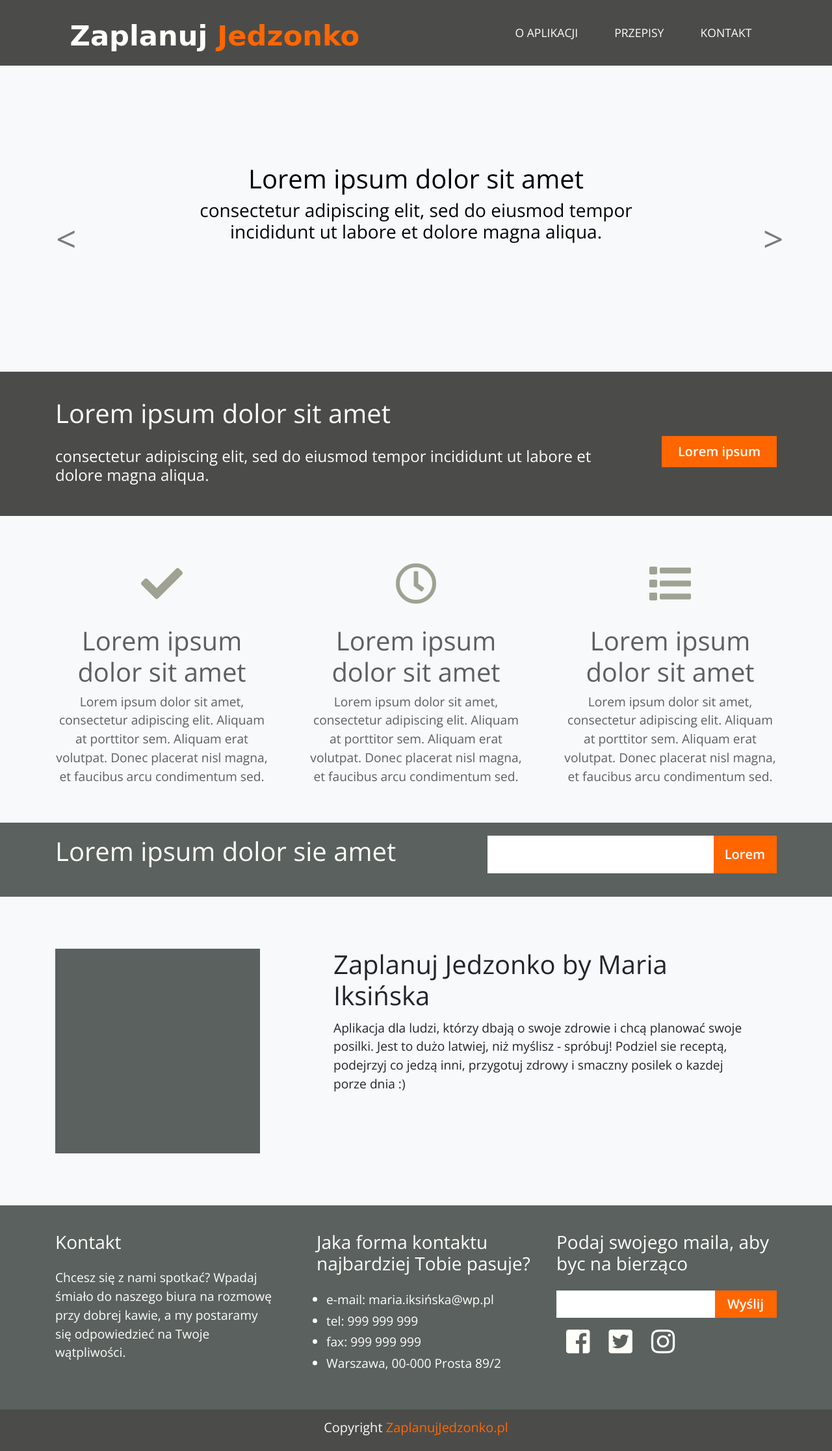
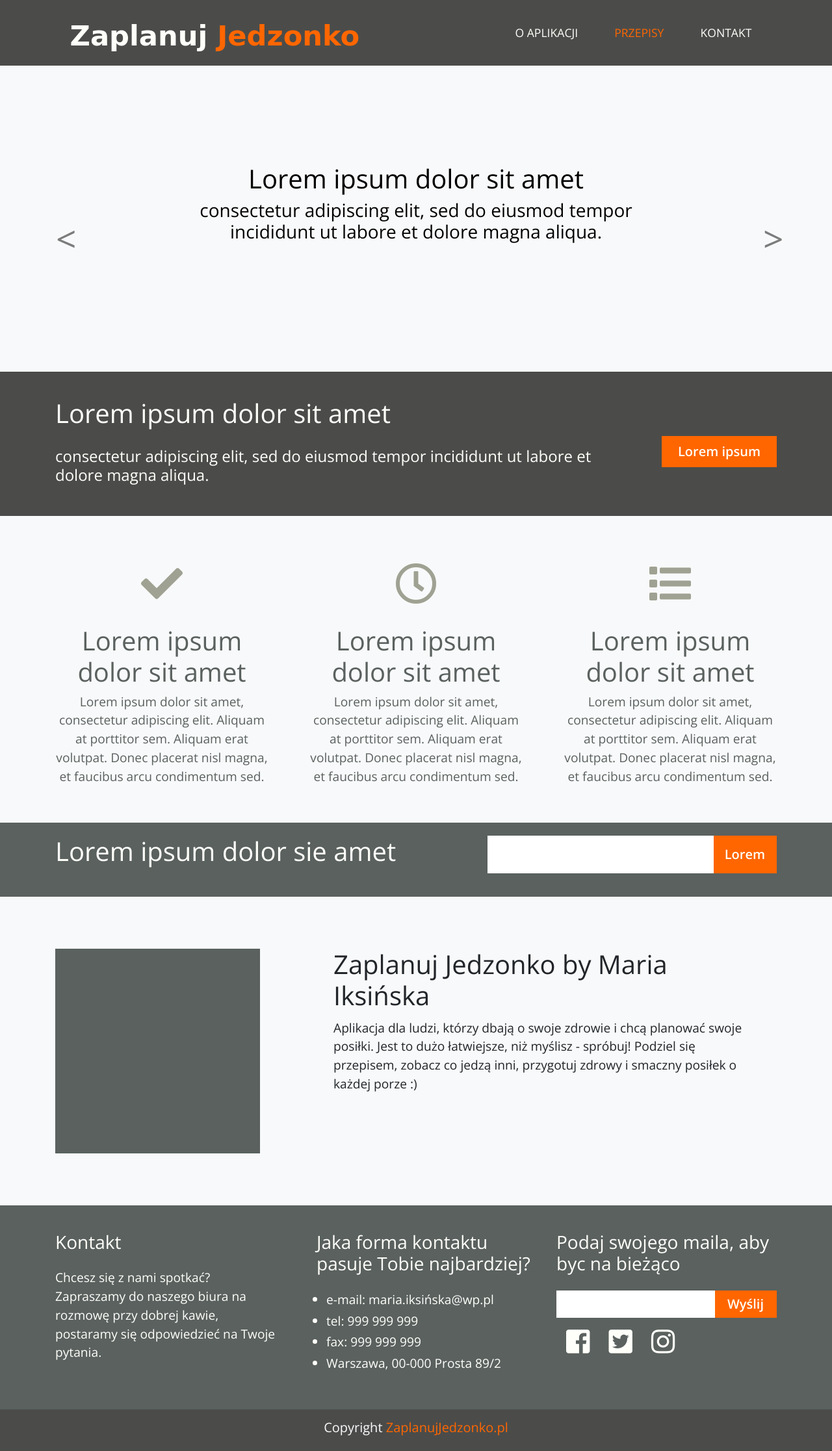
Before and after one commit to JoannaGradowska/CL-ScrumLabProject, a Django app: template jedzonko/templates/index.html in a window 1280 px wide. Shown: the whole page at 65% size. Run offline with Django 3.2, Linux system fonts and the light colour scheme; the template is opened without the code that fills it, so the values that code supplies are empty; some libraries are stand-ins or nearby versions; some web fonts are replaced.

Commit message:
zad1.4 przepisy u mnie dziala dzieki Asi

```diff
--- a/jedzonko/templates/index.html
+++ b/jedzonko/templates/index.html
@@ -33,7 +33,7 @@
                     <a class="nav-link" href="#about">o aplikacji</a>
                 </li>
                 <li class="nav-item ml-4">
-                    <a class="nav-link disabled" href="recipes.html">Przepisy</a>
+                    <a class="nav-link active" href="/recipe/list/">Przepisy</a>
                 </li>
                 <li class="nav-item ml-4">
                     <a class="nav-link disabled" href="#contact">Kontakt</a>
@@ -156,8 +156,7 @@
 
                 <div class="col-7 ml-4">
                     <h1 class="pb-1">Zaplanuj Jedzonko by Maria Iksińska</h1>
-                    <p>Aplikacja dla ludzi, którzy dbają o swoje zdrowie i chcą planować swoje posilki. Jest to dużo latwiej, niż myślisz - spróbuj! Podziel sie receptą, podejrzyj
-                        co jedzą inni, przygotuj zdrowy i smaczny posilek o kazdej porze dnia :)
+                    <p>Aplikacja dla ludzi, którzy dbają o swoje zdrowie i chcą planować swoje posiłki. Jest to dużo łatwiejsze, niż myślisz - spróbuj! Podziel się przepisem, zobacz co jedzą inni, przygotuj zdrowy i smaczny posiłek o każdej porze :)
 
                     </p>
                 </div>
@@ -171,10 +170,10 @@
                 <div class="col">
                     <h3 class="mb-4">Kontakt</h3>
                     <p>Chcesz się z nami spotkać?
-Wpadaj śmiało do naszego biura na rozmowę przy dobrej kawie, a my postaramy się odpowiedzieć na Twoje wątpliwości.</p>
+Zapraszamy do naszego biura na rozmowę przy dobrej kawie, postaramy się odpowiedzieć na Twoje pytania.</p>
                 </div>
                 <div class="col pl-4 ml-4">
-                    <h3 class="mb-4">Jaka forma kontaktu najbardziej Tobie pasuje?</h3>
+                    <h3 class="mb-4">Jaka forma kontaktu pasuje Tobie najbardziej?</h3>
                     <ul class="container">
                         <li>e-mail: maria.iksińska@wp.pl</li>
                         <li>tel: 999 999 999</li>
@@ -183,7 +182,7 @@ Wpadaj śmiało do naszego biura na rozmowę przy dobrej kawie, a my postaramy s
                     </ul>
                 </div>
                 <div class="col">
-                    <h3 class="mb-4">Podaj swojego maila, aby byc na bierząco</h3>
+                    <h3 class="mb-4">Podaj swojego maila, aby byc na bieżąco</h3>
                     <div class="input-group mb-3">
                         <input type="text" class="form-control border-0 rounded-0" placeholder=""
                             aria-label="Recipient's username" aria-describedby="basic-addon2">
--- a/scrumlab/urls.py
+++ b/scrumlab/urls.py
@@ -15,13 +15,14 @@ Including another URLconf
 """
 from django.contrib import admin
 from django.urls import path
-
+from django.views.generic import TemplateView
 from jedzonko.views import *
 
 urlpatterns = [
     path('admin/', admin.site.urls),
     path('index/', IndexView.as_view()),
     path('', LocalPage.as_view()),
+    path('recipe/list/', TemplateView.as_view(template_name='app-recipes.html'))
 
 
 ]
```
